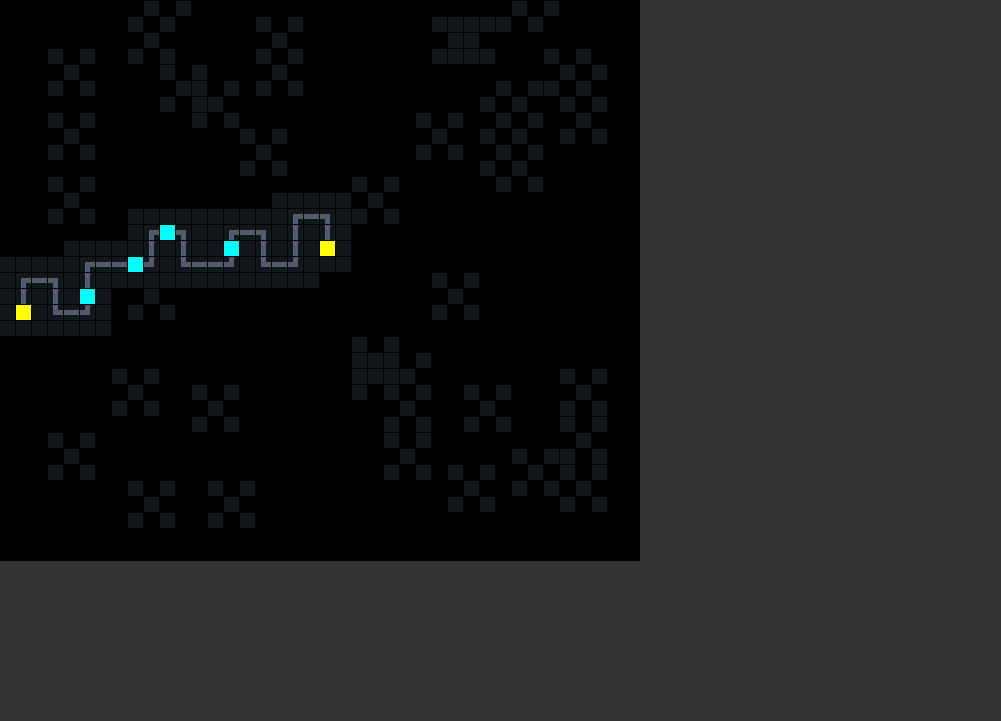
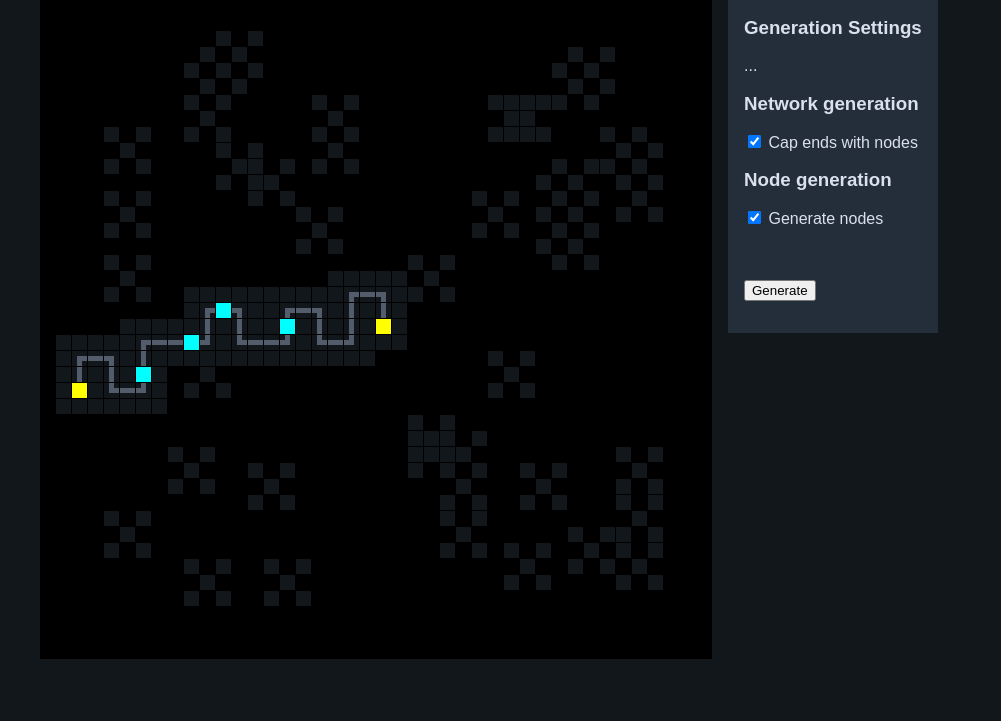
Before and after one commit to jordanranson-archive/GameDevExperiments, a plain HTML site: page level-generator.html in a window 1280 px wide. Shown: the part 79-800 px from the top of the page, without its empty margins (0-1001 px from the left). Drawn offline with Linux system fonts and the light colour scheme.

Commit message:
Working on tools

```diff
--- a/level-generator.html
+++ b/level-generator.html
@@ -1,8 +1,5 @@
 <!DOCTYPE html>
 <head>
-	<style>
-		body { padding: 0; margin: 0; background: #333; }
-	</style>
 	<script>
 		var grid = [];
 		var width = 40;
@@ -11,6 +8,10 @@
 		var speed = 1;
 		var deadZones = true;
 		var process = true;
+		var params = {
+			capEnds: true,
+			genNodes: true
+		};
 
 		function Branch( x, y, direction ) {
 			this.x = x;
@@ -183,6 +184,15 @@
 			var canvas = document.getElementById( 'canvas' );
 			ctx = canvas.getContext( '2d' );
 
+			var value = function( e ) { return document.getElementById( e ).value; }
+			var checked = function( e ) { return document.getElementById( e ).checked; }
+			document.getElementById( 'btn_generate' ).onclick = function() {
+				params.capEnds = checked( 'chk_capEnds' );
+				params.genNodes = checked( 'chk_genNodes' );
+
+				generateLevel();
+			};
+
 			generateLevel();
 		}
 
@@ -220,11 +230,11 @@
 					nodeChance = 0;
 					if( tile === 'X' ) {
 							 if( n !== 'X' && e === 'X' && s !== 'X' && w === 'X' ) { newGrid[y][x] = '0'; } // h
-						else if( n !== 'X' && e === 'X' && s !== 'X' && w !== 'X' ) { newGrid[y][x] = 'M'; } // h - cap
-						else if( n !== 'X' && e !== 'X' && s !== 'X' && w === 'X' ) { newGrid[y][x] = 'M'; } // h - cap
+						else if( n !== 'X' && e === 'X' && s !== 'X' && w !== 'X' ) { newGrid[y][x] = params.capEnds?'M':'0'; } // h - cap
+						else if( n !== 'X' && e !== 'X' && s !== 'X' && w === 'X' ) { newGrid[y][x] = params.capEnds?'M':'0'; } // h - cap
 						else if( n === 'X' && e !== 'X' && s === 'X' && w !== 'X' ) { newGrid[y][x] = '1'; } // v
-						else if( n === 'X' && e !== 'X' && s !== 'X' && w !== 'X' ) { newGrid[y][x] = 'M'; } // v - cap
-						else if( n !== 'X' && e !== 'X' && s === 'X' && w !== 'X' ) { newGrid[y][x] = 'M'; } // v - cap
+						else if( n === 'X' && e !== 'X' && s !== 'X' && w !== 'X' ) { newGrid[y][x] = params.capEnds?'M':'1'; } // v - cap
+						else if( n !== 'X' && e !== 'X' && s === 'X' && w !== 'X' ) { newGrid[y][x] = params.capEnds?'M':'1'; } // v - cap
 						else if( n === 'X' && e === 'X' && s !== 'X' && w !== 'X' ) { newGrid[y][x] = '2'; } // ne
 						else if( n === 'X' && e !== 'X' && s !== 'X' && w === 'X' ) { newGrid[y][x] = '3'; } // nw
 						else if( n !== 'X' && e === 'X' && s === 'X' && w !== 'X' ) { newGrid[y][x] = '4'; } // se
@@ -243,6 +253,7 @@
 			}
 
 			var nodeChance, makeNode, radius = 2;
+			if( params.genNodes ) {
 				for( var y = 0; y < grid.length; y++ ) {
 					for( var x = 0; x < grid[y].length; x++ ) {
 						tile = grid[y][x];
@@ -286,12 +297,15 @@
 						}
 					}
 				}
+			}
 
 			grid = newGrid;
 		}
 
 		function generateLevel() {
 			grid = [];
+			branches.length = 0;
+			process = true;
 
 			/*
 				? - unexplored
@@ -354,13 +368,13 @@
 					// remove from array if dead
 					if( !branch.alive ) {
 						branches.splice( branches.indexOf(branch), 1 );
-						console.log( 'branch dead' );
 					}
 				}
 
 				if( branches.length <= 0 && process ) {
 					process = false;
 					processLevel();
+					clearInterval( timer );
 				}
 				drawLevel( ctx );
 			}, speed );
@@ -464,7 +478,58 @@
 			}
 		}
 	</script>
+	<style>
+		body {
+			padding: 0;
+			margin: 0;
+			background: #12171c;
+			color: #dae1ec;
+			font: 12pt/1.2em sans-serif;
+		}
+		.wrapper {
+			width: 1200px;
+			height: 800px;
+			position: absolute;
+			top: 0;
+			right: 0;
+			bottom: 0;
+			left: 0;
+			margin: auto;
+			overflow: hidden;
+		}
+		.canvas {
+			float: left;
+			background: #000;
+			padding: 16px;
+		}
+		.controls {
+			float: left;
+			background: #242e3b;
+			margin: 0 0 0 16px;
+			padding: 16px;
+		}
+	</style>
 </head>
 <body>
+	<div class="wrapper">
+		<h1>Node Controller Level Generator</h1>
+			<div class="canvas">
 				<canvas id="canvas" width="640" height="640"></canvas>
+			</div>
+			<div class="controls">
+				<form>
+					<h3>Generation Settings</h3>
+					<p>...</p>
+
+					<h3>Network generation</h3>
+					<p><input type="checkbox" id="chk_capEnds" checked /> <label for="chk_capEnds">Cap ends with nodes</label></p>
+
+					<h3>Node generation</h3>
+					<p><input type="checkbox" id="chk_genNodes" checked /> <label for="chk_genNodes">Generate nodes</label></p>
+
+					<br />
+					<p><input type="button" id="btn_generate" value="Generate"/></p>
+				</form>
+			</div>
+	</div>
 </body>
```
Lines whose indentation alone changed are shown as unchanged.
